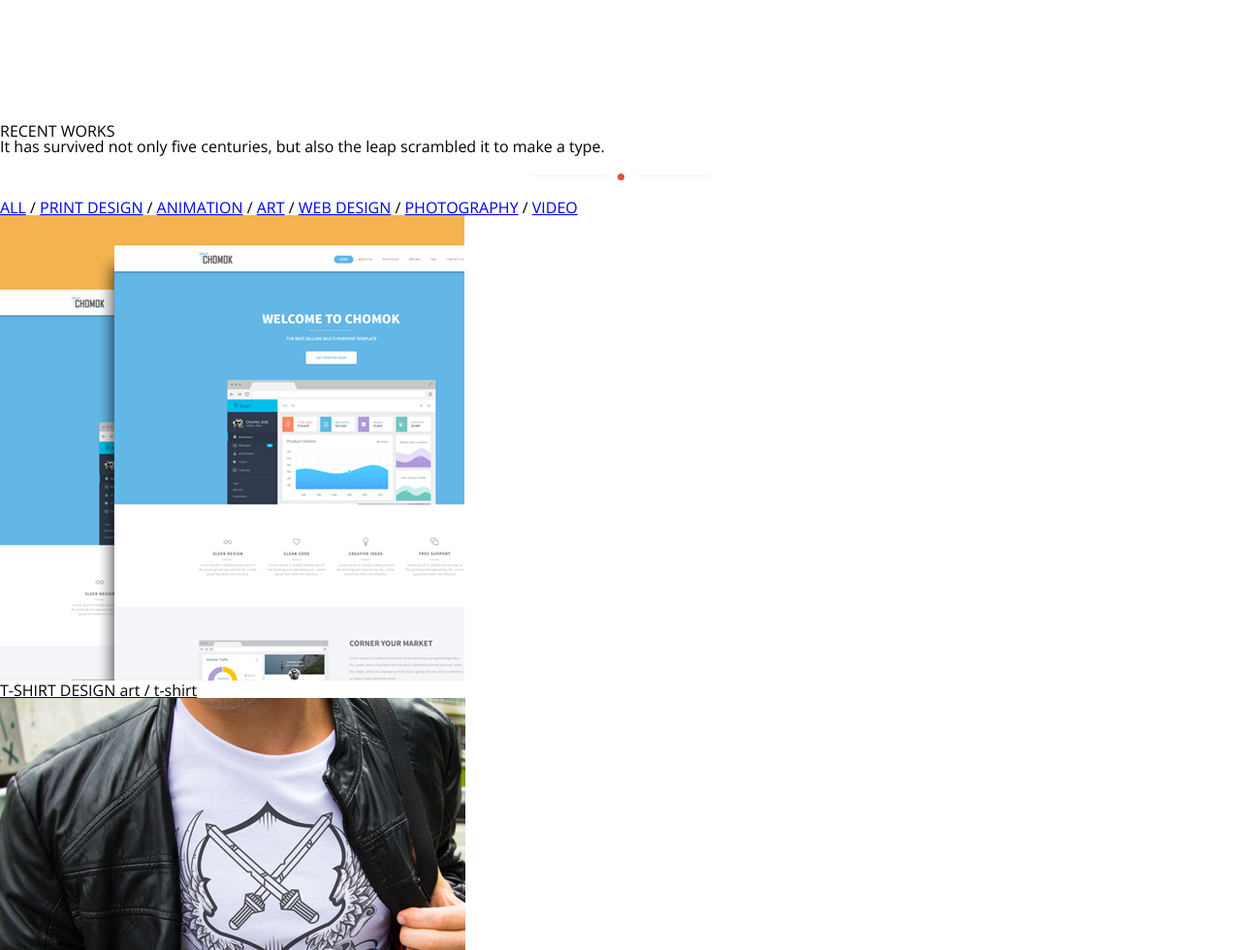
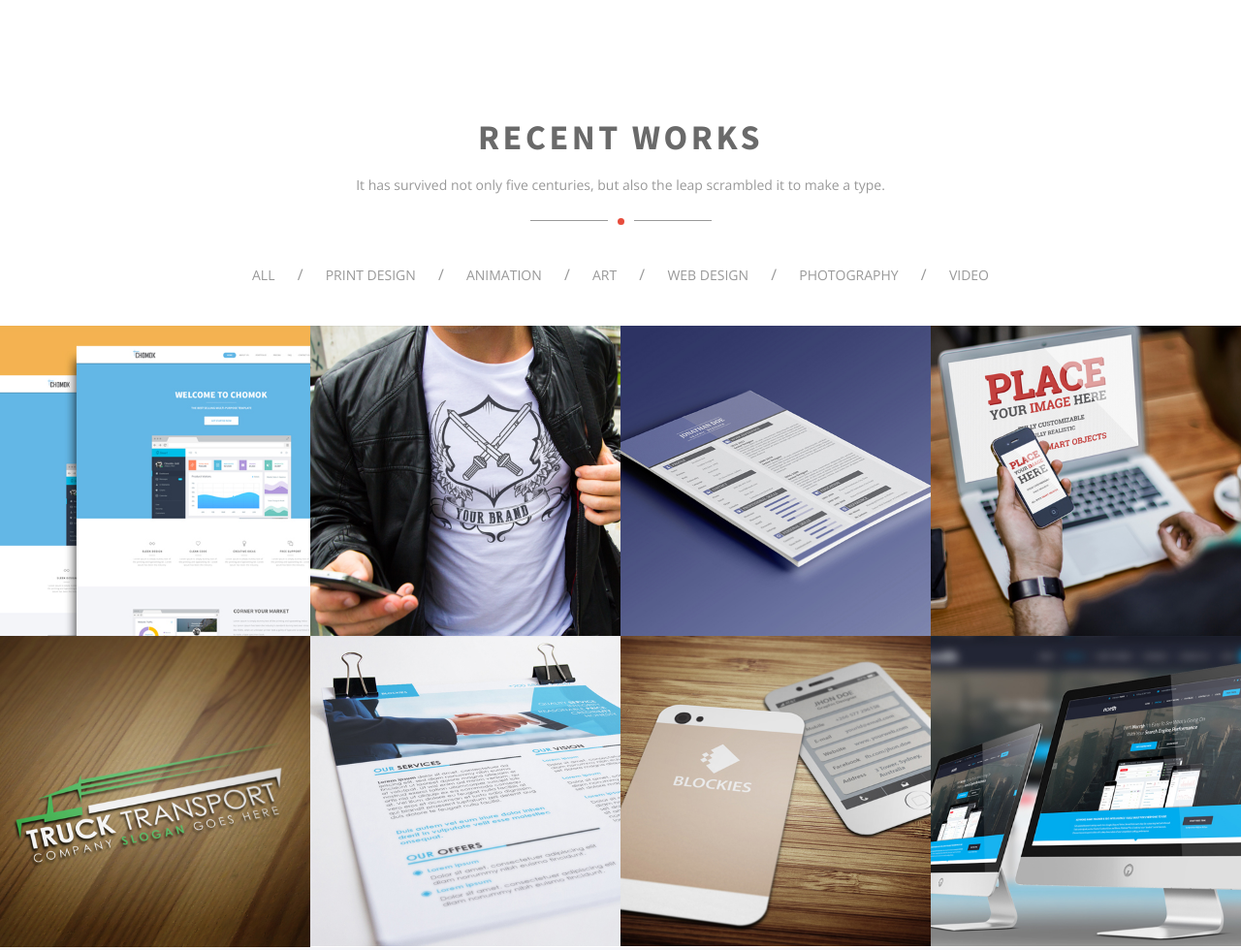
Before and after one commit to IlyaBielov/LandingPageBino, a website: page index.html in a window 1280 px wide. Shown: the part 2780-3760 px from the top of the page at 97% size. Drawn offline with nearby package versions, Linux system fonts and the light colour scheme; files that its build step writes are made by us from their sources; files whose address does not match are found by name.

Commit message:
init styles

```diff
--- a/scss/style.scss
+++ b/scss/style.scss
@@ -14,3 +14,6 @@
 @import "./blocks/advantages.scss";
 @import "./blocks/history.scss";
 @import "./blocks/service.scss";
+@import "./blocks/recent.scss";
+@import "./blocks/case-study.scss";
+@import "./blocks/idea.scss";
```
